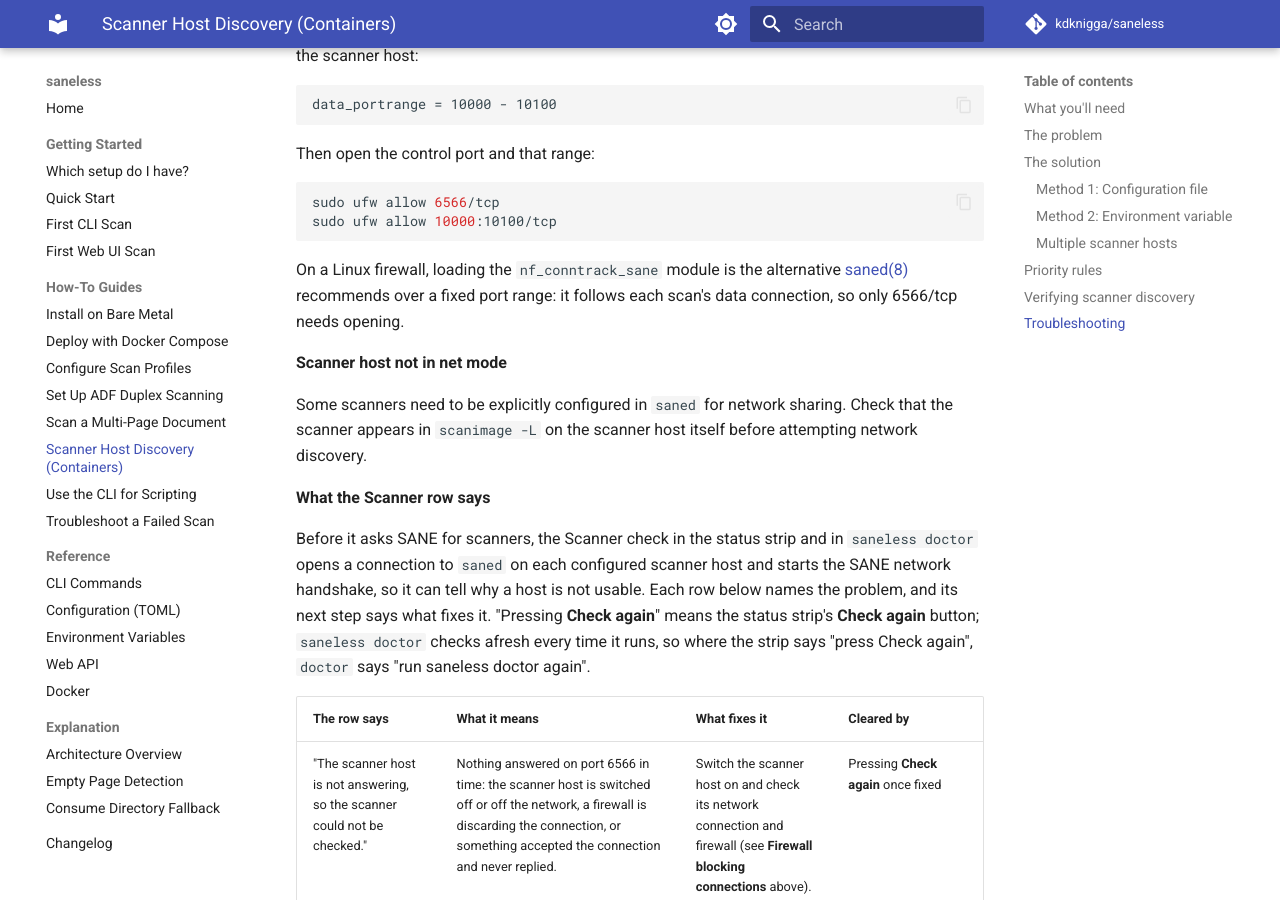
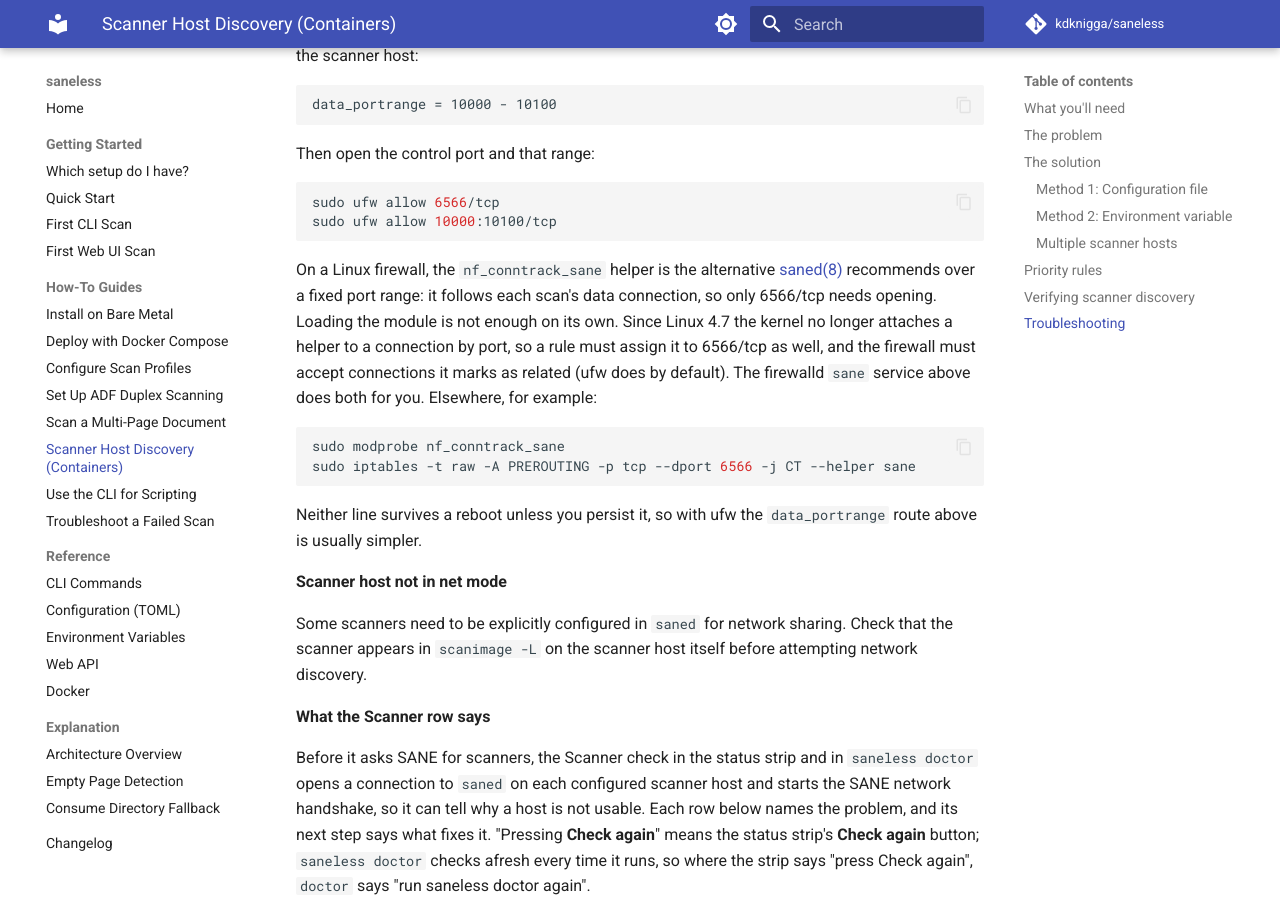
Before and after one commit to kdknigga/saneless, an MkDocs documentation site: the page built from docs/how-to/scanner-host-discovery.md, in a window 1280 px wide and 900 px high, scrolled down 3075 px. Built offline with MkDocs 1.6.1 and Material for MkDocs 9.7.7, drawn with Linux system fonts in a browser that asks for light colours; comment, search, counter and statistics services are not loaded.

Commit message:
fix(49): WR-03 say the SANE conntrack helper needs a CT rule
Since Linux 4.7 conntrack helpers are not attached by port, so loading
nf_conntrack_sane alone leaves the data connection blocked. Show the
raw-table CT rule that assigns the helper to 6566/tcp, and point ufw
users at the data_portrange route.

Co-Authored-By: Claude Opus 5.5 (1M context) <noreply@anthropic.com>

````diff
--- a/docs/how-to/scanner-host-discovery.md
+++ b/docs/how-to/scanner-host-discovery.md
@@ -113,7 +113,14 @@ sudo ufw allow 6566/tcp
 sudo ufw allow 10000:10100/tcp
 ```
 
-On a Linux firewall, loading the `nf_conntrack_sane` module is the alternative [saned(8)](http://www.sane-project.org/man/saned.8.html) recommends over a fixed port range: it follows each scan's data connection, so only 6566/tcp needs opening.
+On a Linux firewall, the `nf_conntrack_sane` helper is the alternative [saned(8)](http://www.sane-project.org/man/saned.8.html) recommends over a fixed port range: it follows each scan's data connection, so only 6566/tcp needs opening. Loading the module is not enough on its own. Since Linux 4.7 the kernel no longer attaches a helper to a connection by port, so a rule must assign it to 6566/tcp as well, and the firewall must accept connections it marks as related (ufw does by default). The firewalld `sane` service above does both for you. Elsewhere, for example:
+
+```bash
+sudo modprobe nf_conntrack_sane
+sudo iptables -t raw -A PREROUTING -p tcp --dport 6566 -j CT --helper sane
+```
+
+Neither line survives a reboot unless you persist it, so with ufw the `data_portrange` route above is usually simpler.
 
 **Scanner host not in net mode**
 
````
